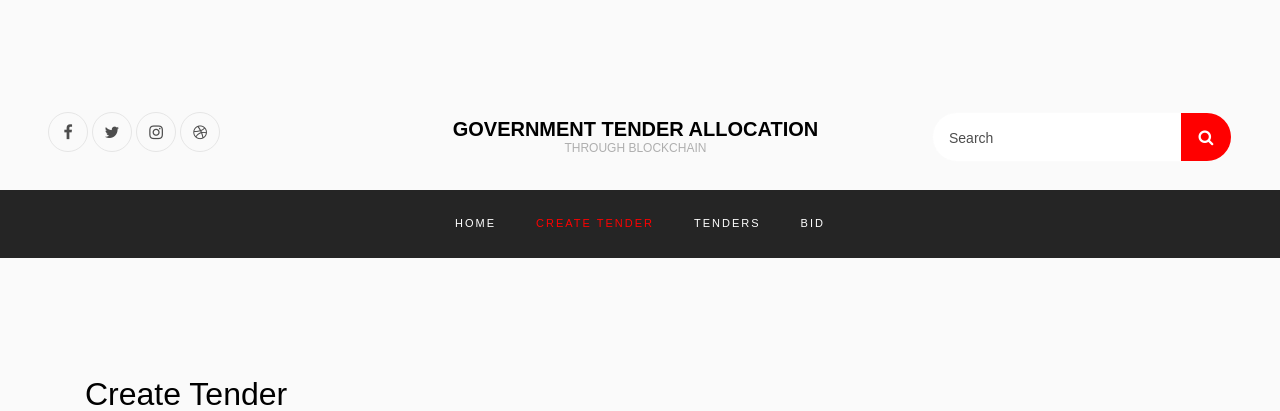
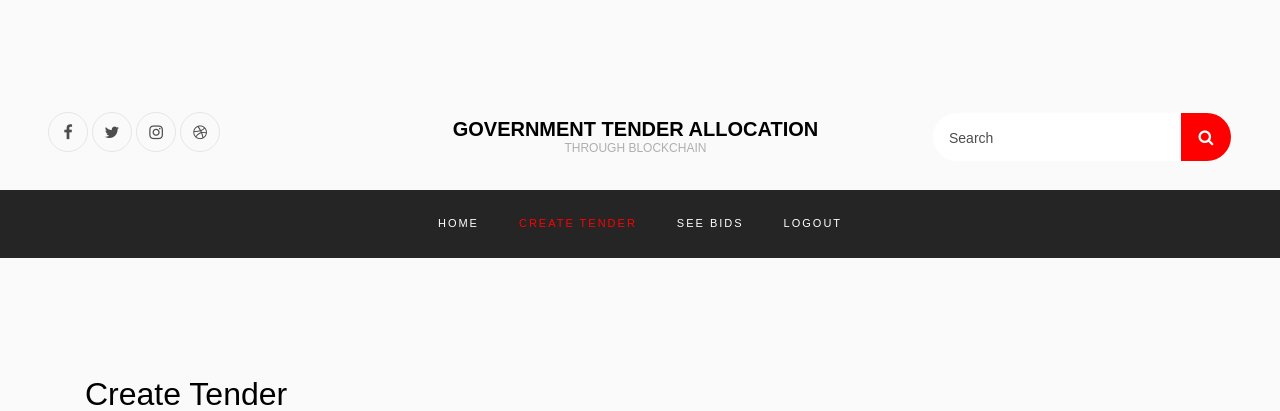
Before and after one commit to maddydevgits/A-Blockchain-and-Edge-Computing-based-Secure-Framework-for-Government-Tender-Allocation, a Flask app: page /tender in a window 1280 px wide. Shown: the top 411 px of the page. Run offline with Flask 2, Linux system fonts and the light colour scheme; some libraries are stand-ins or nearby versions.

Commit message:
created create tender page

```diff
--- a/src/templates/tender.html
+++ b/src/templates/tender.html
@@ -48,10 +48,10 @@
 	      </button>
 	      <div class="collapse navbar-collapse" id="ftco-nav">
 	        <ul class="navbar-nav m-auto">
-	        	<li class="nav-item"><a href="/" class="nav-link">Home</a></li>
+	        	<li class="nav-item"><a href="/dashboard" class="nav-link">Home</a></li>
 			  	<li class="nav-item active"><a href="/tender" class="nav-link">Create Tender</a></li>
-	        	<li class="nav-item"><a href="/tenders" class="nav-link">Tenders</a></li>
-	          	<li class="nav-item"><a href="/bid" class="nav-link">Bid</a></li>
+	        	<li class="nav-item"><a href="/bids" class="nav-link">See Bids</a></li>
+	          	<li class="nav-item"><a href="/logout" class="nav-link">Logout</a></li>
 	        </ul>
 	      </div>
 	    </div>
```
Also changed, not shown: Readme.md.
